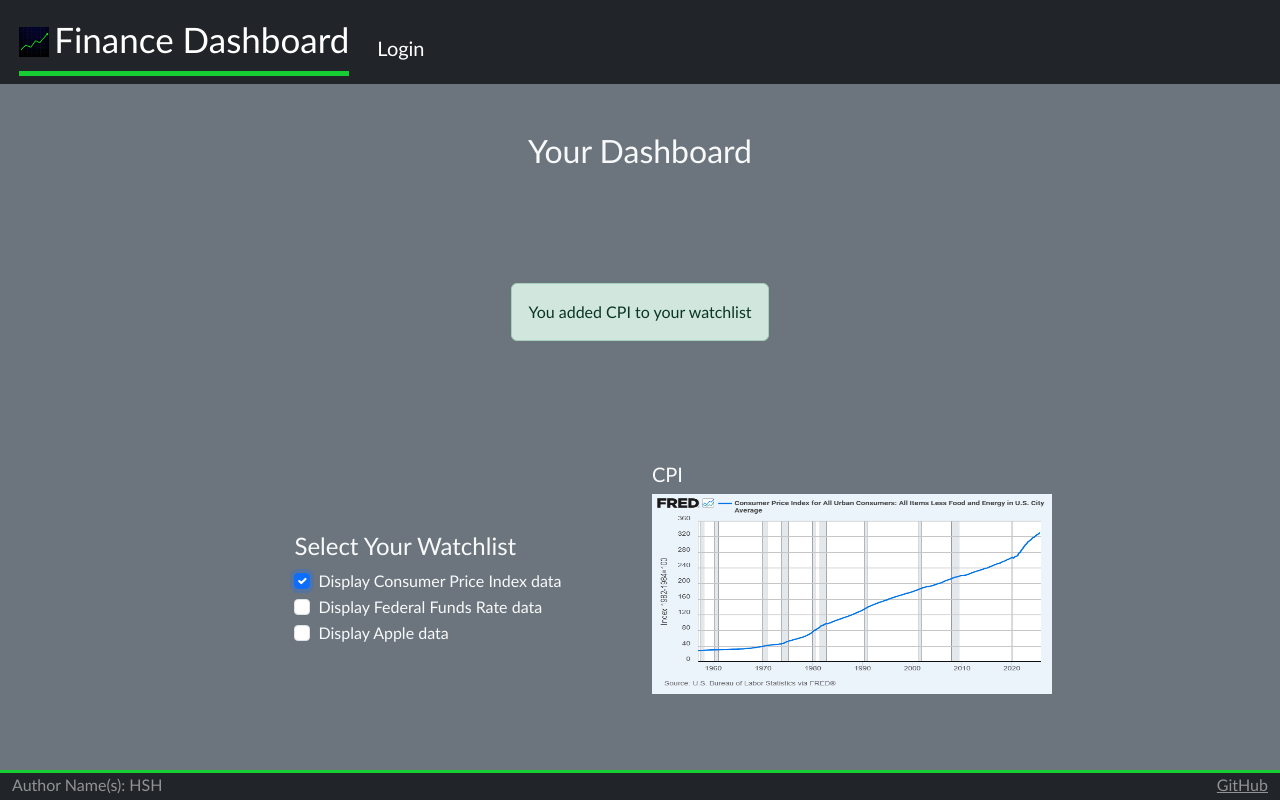
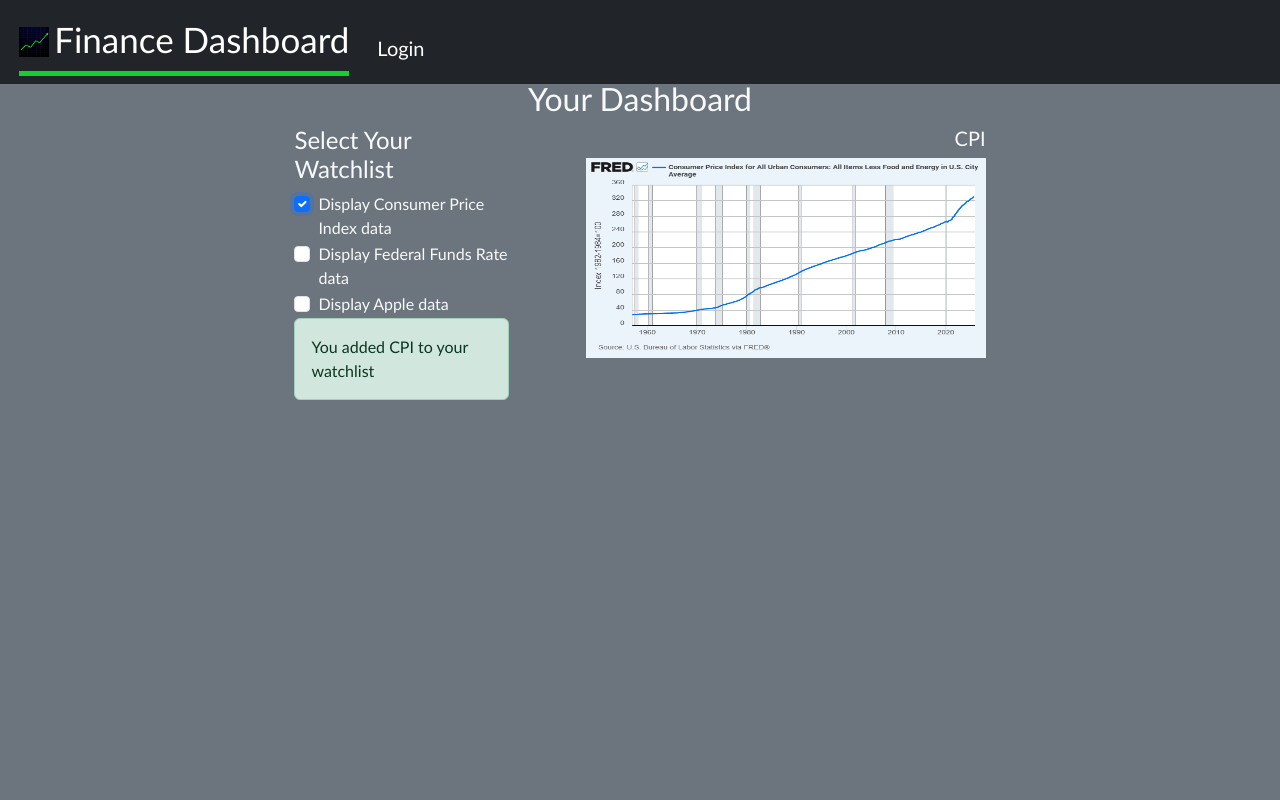
Before and after one commit to henhilt/startup, a React (Vite) app: page /dashboard in a window 1280 px wide. Both pictures are taken after a click on the checkbox "Display Consumer Price Index data". Shown: the top 800 px of the page. Built offline with nearby package versions, Linux system fonts and the light colour scheme.

Commit message:
fixed some formatting shifts that were happening when an image was added to the dashboard

```diff
--- a/src/dashboard/dashboard.jsx
+++ b/src/dashboard/dashboard.jsx
@@ -41,14 +41,10 @@ export function Dashboard({userName}) {
     <main className="container-fluid bg-secondary text-left">
       <h2>Your Dashboard</h2>
 
-      {localMessage && (
-        <div className='alert alert-success' role='alert'>
-            {localMessage}
-        </div>
-      )}
 
-        <div className="row align-items-center">
-            <div className="col-md-6">
+
+        <div className="row align-items-start">
+            <div className="col-md-4 text-start">
                 <h4>Select Your Watchlist</h4>
                 <form>
                     <div className="form-check">
@@ -64,26 +60,30 @@ export function Dashboard({userName}) {
                         <label className="form-check-label" for="Apple">Display Apple data</label>
                     </div>
                 </form>
+                <div style={{minHeight: '90px'}}>
+                    {localMessage && (
+                    <div className='alert alert-success' role='alert'>
+                        {localMessage}
                     </div>
-            <div className="col-md-6">
-
-                <div id="picture" className="picture-box">
+                    )}
+                </div>
+            </div>
+            <div className="col-md-8 text-end">
+                <div id='chartArea' className="text-end" style={{minHeight: '100vh', minWidth: '400px'}}>
                     {activeCharts['CPI'] && (
                     <div className='mb-4'>
                         <h5>CPI</h5>
                         <img width="400px" height="200px" src="CPIfred.png" alt="random" />
                     </div>
                     )}
-                </div>
-                <div id="picture" className="picture-box">
+
                     {activeCharts['FEDFUNDS'] && (
                     <div className='mb-4'>
                         <h5>FEDFUNDS</h5>
                         <img width="400px" height="200px" src="FEDFUNDSfred.png" alt="random" />
                     </div>
                     )}
-                </div>
-                <div id="picture" className="picture-box">
+
                     {activeCharts['AAPL'] && (
                     <div className='mb-4'>
                         <h5>AAPL</h5>
```
Lines whose indentation alone changed are shown as unchanged.
